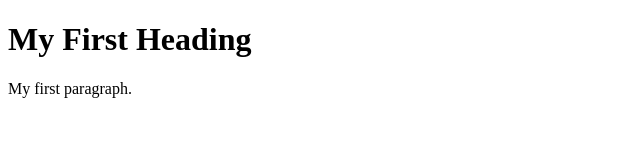
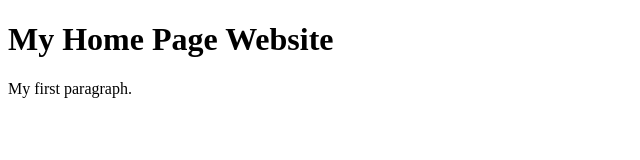
Before and after one commit to CodeAang/git-demo, a plain HTML site: page index.html in a window 1280 px wide. Shown: the whole page, without its empty margins (0-640 px from the left). Drawn offline with Linux system fonts and the light colour scheme.

Commit message:
A few more change for the websites

```diff
--- a/index.html
+++ b/index.html
@@ -2,7 +2,7 @@
 <html>
 <body>
 
-<h1>My First Heading</h1>
+<h1>My Home Page Website</h1>
 <p>My first paragraph.</p>
 
 </body>
```
Also changed, not shown: gitReadMe.txt.
